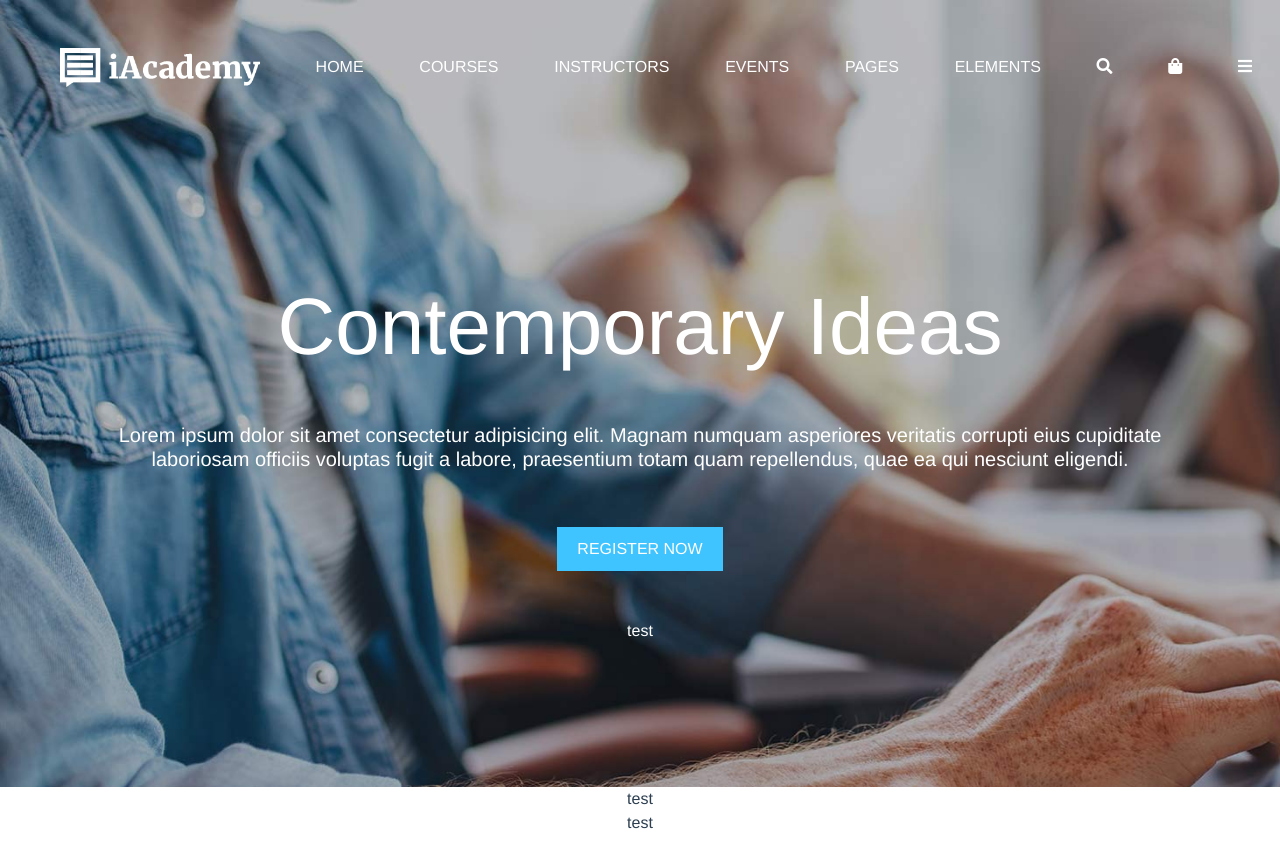
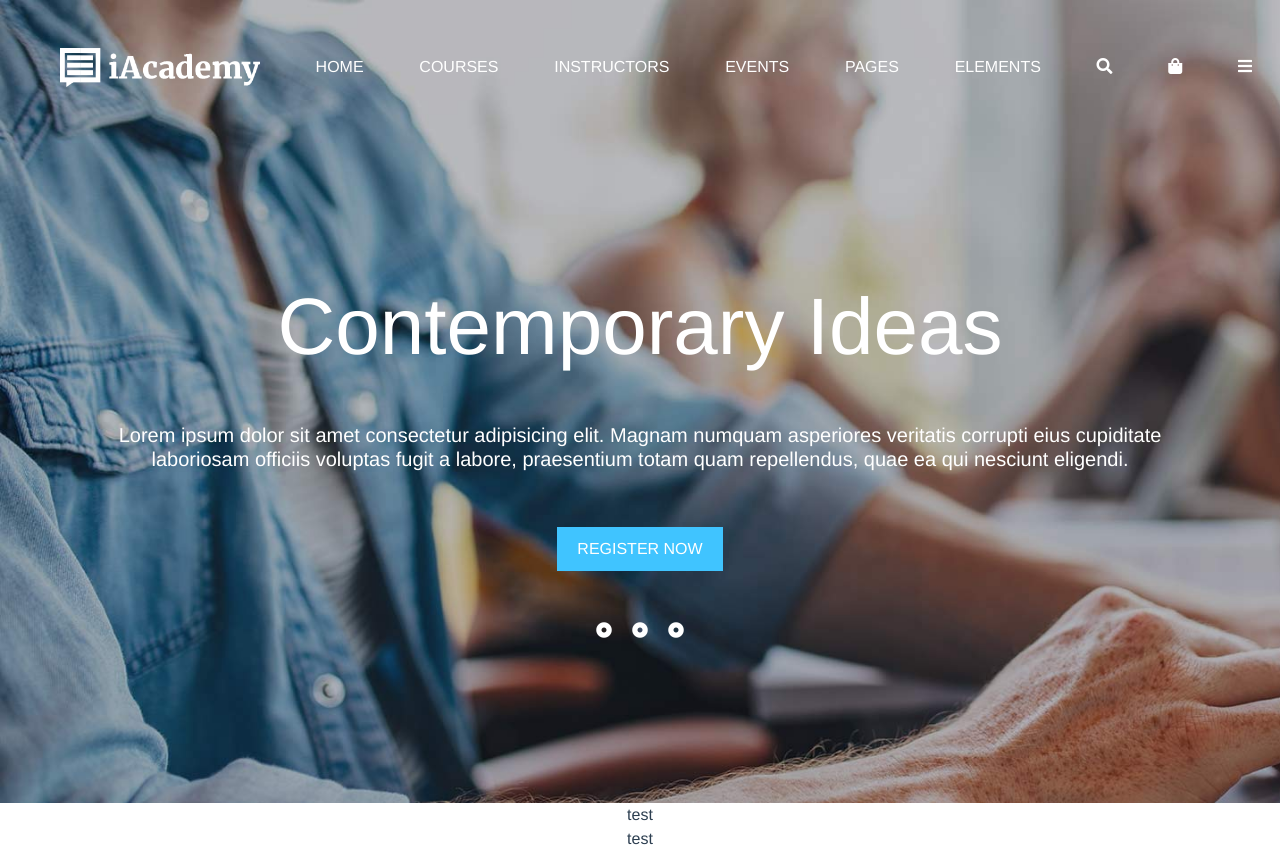
Before and after one commit to bePIRRO/proj-html-vuejs, a Vue app: page / in a window 1280 px wide. Built offline with nearby package versions, Linux system fonts and the light colour scheme.

Commit message:
add slider

```diff
--- a/src/components/Header.vue
+++ b/src/components/Header.vue
@@ -35,6 +35,7 @@ export default {
 
 <style lang="scss" scoped>
 @import "@/assets/scss/_generics.scss";
+@import "@/assets/scss/_slider.scss";
 
 header {
   background-image: url("../assets/img/h5-slide-3-background.jpg");
--- a/src/components/Slider.vue
+++ b/src/components/Slider.vue
@@ -1,5 +1,9 @@
 <template>
-  <div>test</div>
+  <ul class="p-0">
+    <li v-for="index in 3" :key="index">
+      <i class="fa-dot-circle" :class="isActive ? 'far' : 'fas'"></i>
+    </li>
+  </ul>
 </template>
 
 <script>
@@ -9,4 +13,13 @@ export default {
 };
 </script>
 
-<style scoped></style>
+<style scoped lang="scss">
+li {
+  list-style-type: none;
+  display: inline-block;
+
+  i {
+    margin: 0 10px;
+  }
+}
+</style>
```
Also changed, not shown: src/assets/scss/_slider.scss (added), 1 other file (tests, documents, lock files or other folders).
